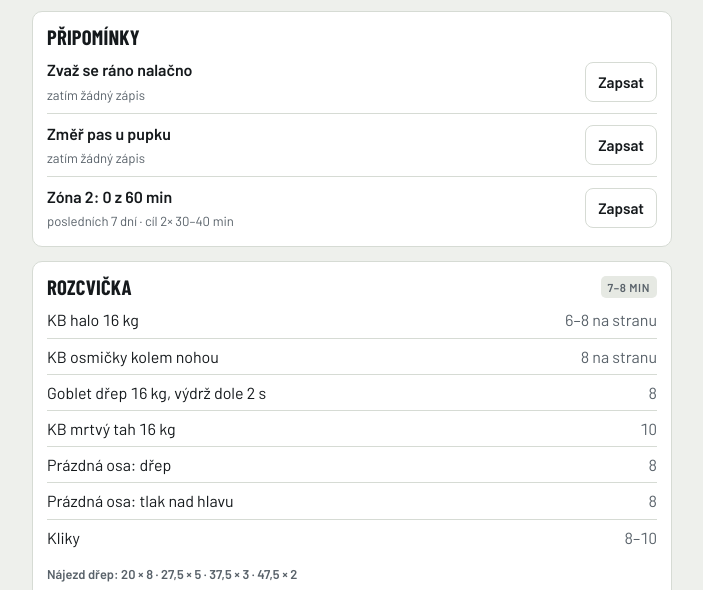
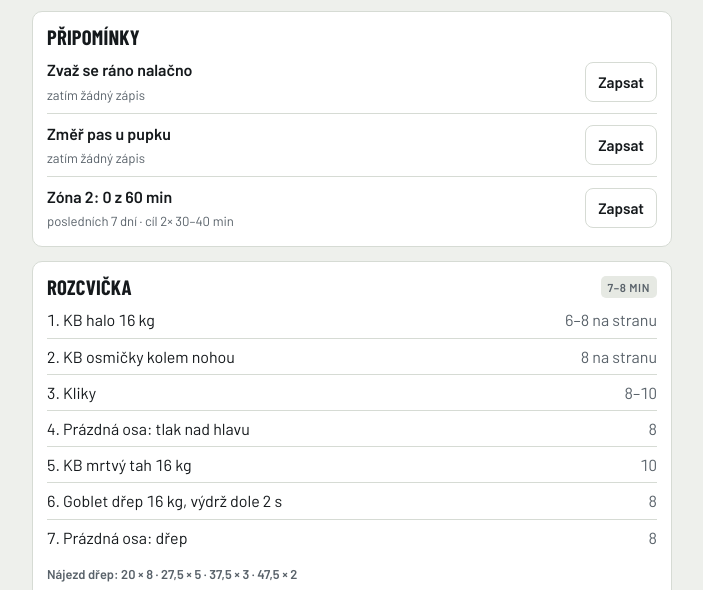
Before and after one commit to RiHa-84/garazovy-denik, a plain HTML site: page index.html in a window 1280 px wide. Shown: the part 210-800 px from the top of the page, without its empty margins (288-991 px from the left). Drawn offline with nearby package versions, Linux system fonts and the light colour scheme.

Commit message:
Rozcvička: pořadí podle tréninku A/B
Co-Authored-By: Claude Opus 5.5 <noreply@anthropic.com>
Claude-Session: https://claude.ai/code/session_011oEFfWaFZsXK9RoSezm3LJ

```diff
--- a/index.html
+++ b/index.html
@@ -382,9 +382,8 @@ function reviewCard(){
 
 /* ---------- Rozcvička ---------- */
 const WARM = {
-  common:[['KB halo 16 kg','6–8 na stranu'],['KB osmičky kolem nohou','8 na stranu'],['Goblet dřep 16 kg, výdrž dole 2 s','8'],['KB mrtvý tah 16 kg','10']],
-  A:[['Prázdná osa: dřep','8'],['Prázdná osa: tlak nad hlavu','8'],['Kliky','8–10']],
-  B:[['Prázdná osa: good morning','8'],['Prázdná osa: tlak nad hlavu','8'],['Zadní ramena vleže bez zátěže','10']]
+  A:[['KB halo 16 kg','6–8 na stranu'],['KB osmičky kolem nohou','8 na stranu'],['Kliky','8–10'],['Prázdná osa: tlak nad hlavu','8'],['KB mrtvý tah 16 kg','10'],['Goblet dřep 16 kg, výdrž dole 2 s','8'],['Prázdná osa: dřep','8']],
+  B:[['KB halo 16 kg','6–8 na stranu'],['KB osmičky kolem nohou','8 na stranu'],['Zadní ramena vleže bez zátěže','10'],['Prázdná osa: tlak nad hlavu','8'],['Goblet dřep 16 kg, výdrž dole 2 s','8'],['KB mrtvý tah 16 kg','10'],['Prázdná osa: good morning','8']]
 };
 function rampSets(w, plan){
   return plan.map(([pct, reps]) => {
@@ -402,12 +401,12 @@ function warmCard(){
   const b = tpl === 'A' ? 'benchA' : 'ohpB';
   const bw = num(draft.items[b].w) ?? S.prog[b].w;
   const ramp2 = rampSets(bw, [[0,10],[0.6,5],[0.8,3]]);
-  const rows = [...WARM.common, ...WARM[tpl]];
+  const rows = WARM[tpl];
   const open = !draft.warmDone;
   return `<section class="card"><div class="card-h"><h2>Rozcvička</h2><span class="tag">7–8 min</span></div>
-    ${open ? `<ul class="nextlist">${rows.map(([n, r]) => `<li><span>${n}</span><span class="hold">${r}</span></li>`).join('')}</ul>
+    ${open ? `<ul class="nextlist">${rows.map(([n, r], i) => `<li><span>${i + 1}. ${n}</span><span class="hold">${r}</span></li>`).join('')}</ul>
     <div class="sublabel">Nájezd ${tpl === 'A' ? 'dřep' : 'mrtvý tah'}: ${ramp1}</div>
-    <div class="sublabel">Nájezd ${tpl === 'A' ? 'bench' : 'military'}: ${ramp2}</div>
+    <div class="sublabel">Nájezd ${tpl === 'A' ? 'bench' : 'military'} (až před tímto cvikem): ${ramp2}</div>
     <div class="cue">Nájezdové série se nezapisují a nemají unavit. Pauza mezi nimi jen na přeložení kotoučů.</div>
     <button class="secondary" data-act="warmdone">Rozcvičeno</button>`
     : `<div class="row"><span class="sub">Hotovo.</span><button class="linkbtn" data-act="warmdone">Zobrazit znovu</button></div>`}</section>`;
```
